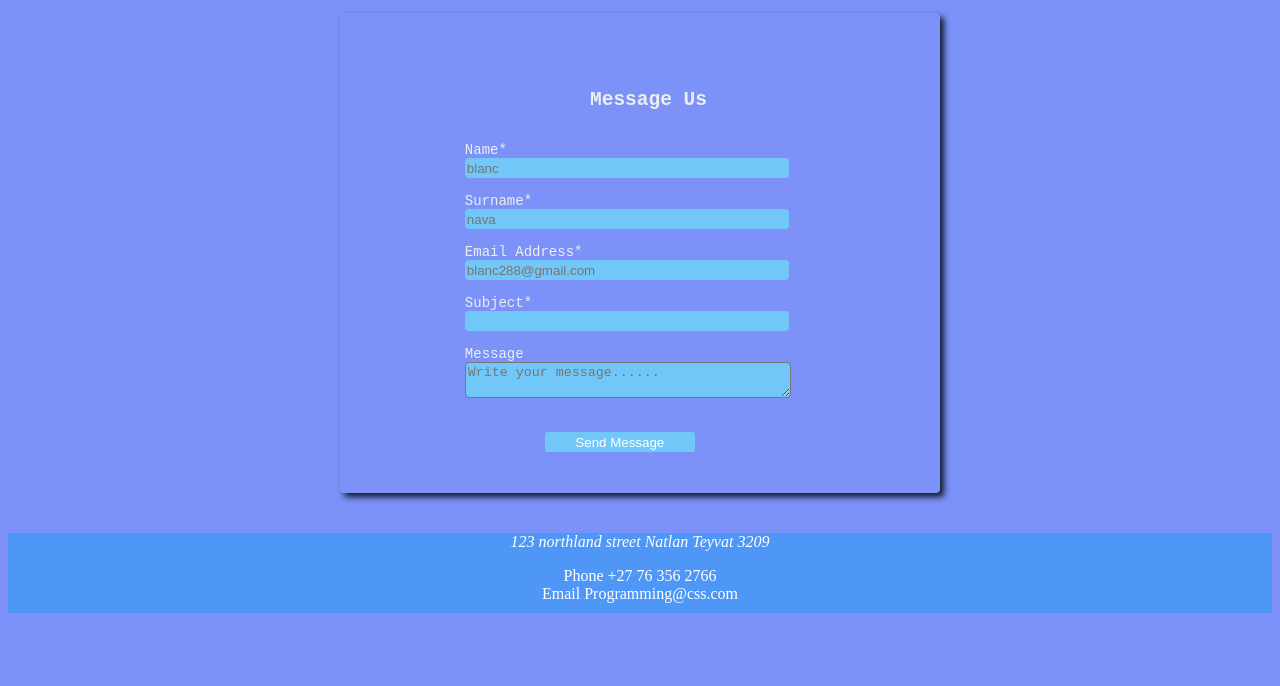
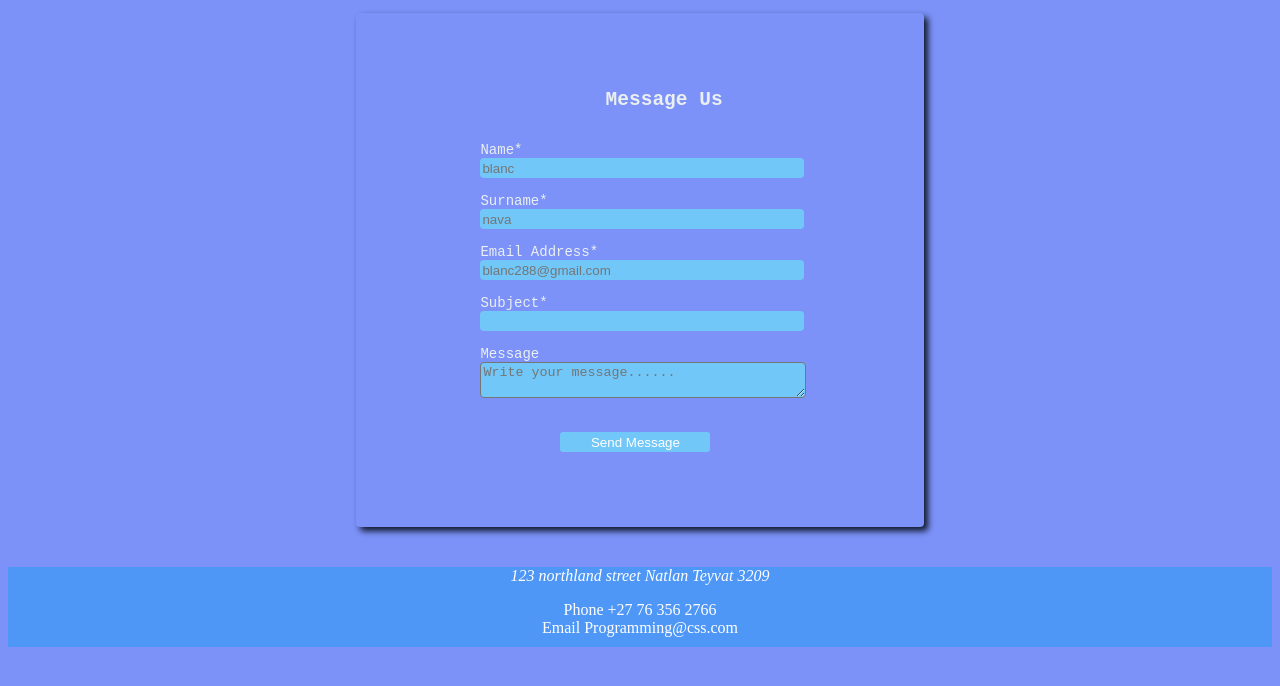
Before and after one commit to blanknava911/Mlab-step-up-Program, a plain HTML site: page index.html in a window 1280 px wide. Drawn offline with Linux system fonts and the light colour scheme.

Commit message:
Add files via upload

```diff
--- a/index.html
+++ b/index.html
@@ -17,8 +17,8 @@
             color: #eaeff1;
             border: 1px  rgb(1, 3, 3);
             margin: auto;
-            width: 600px;
-            height: 480px;
+            width: 45%;
+            height: auto;
             box-shadow: 4px 4px 6px #0f172a;
             border-radius: 4px;
         }
```
